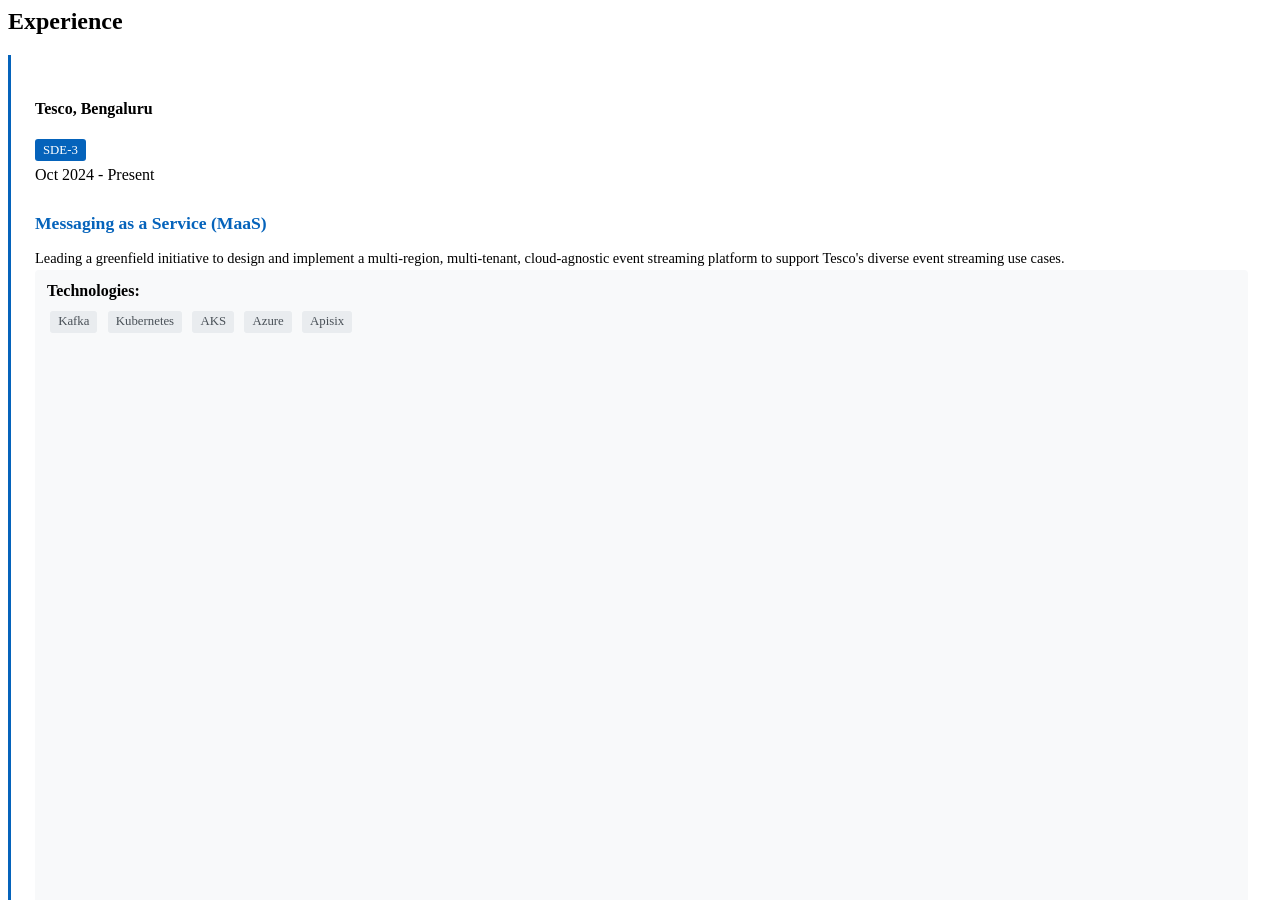
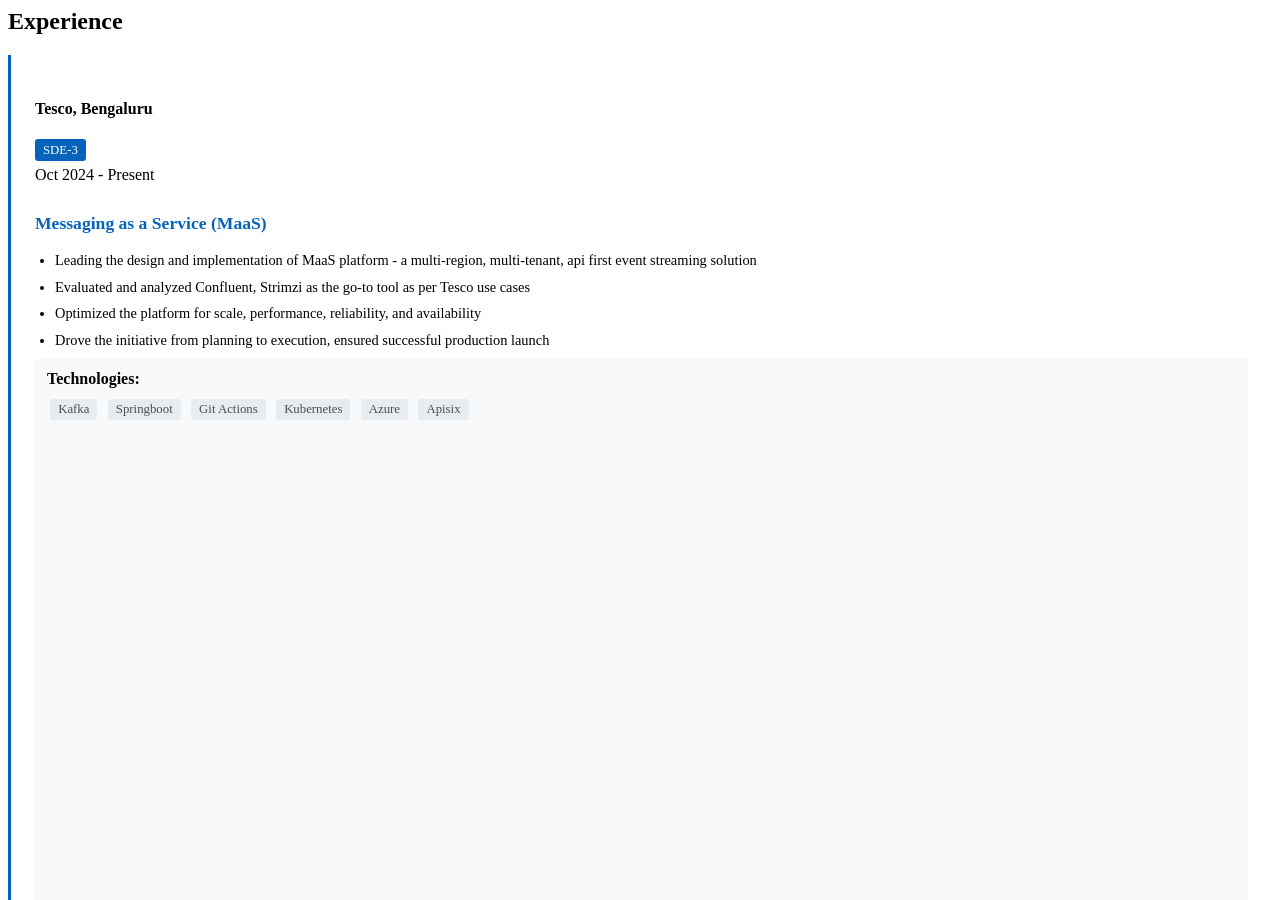
Before and after one commit to anandkshitiz/anandkshitiz.github.io, a Jekyll site: the page tabs/about/content/work-experience-section.html, which Jekyll copies as it is, in a window 1280 px wide and 900 px high. Built offline with Jekyll 4.4.1, drawn with Linux system fonts in a browser that asks for light colours; some of the changed text lies outside the part shown.

Commit message:
work ex changes

```diff
--- a/_layouts/resume.html
+++ b/_layouts/resume.html
@@ -78,7 +78,7 @@
             </div>
             <div class="col-lg-6 col-md-12">
               <h2 class="h1 mb-1" data-aos="fade-left" data-aos-delay="0">Kshitiz Anand</h2>
-              <p class="mb-1" data-aos="fade-left" data-aos-delay="100">Staff Software Engineer @Intuit | B.Tech NIT Rourkela</p>
+              <p class="mb-1" data-aos="fade-left" data-aos-delay="100">SDE-3 @Tesco | B.Tech NIT Rourkela</p>
               <div class="d-flex mt-2">
                 <div class="me-3"><i class="fas fa-envelope-open"></i> {{ site.social.email }}</div>
                 <div><i class="fas fa-phone-square-alt"></i> +91-9972306960</div>
--- a/tabs/about/content/about-section.html
+++ b/tabs/about/content/about-section.html
@@ -9,7 +9,7 @@
       platforms.
     </p>
     <p style="text-align: justify; line-height: 1.8;"></p>
-    Hands-on experience of engineering GenAI based solutions to enhance developer productivity and streamline incident
+    Hands-on experience of engineering GenAI based agentic solutions to enhance developer productivity and streamline incident
     response, including early experiments with LangChain, Lamma and observability data sources like Prometheus,
     Splunk etc.
     </p>
--- a/tabs/about/content/work-experience-section.html
+++ b/tabs/about/content/work-experience-section.html
@@ -18,9 +18,12 @@
                 <div class="row">
                     <div class="col-md-8">
                         <div class="mb-2">
-                            <p>Leading a greenfield initiative to design and implement a multi-region, multi-tenant,
-                                cloud-agnostic event streaming platform to support Tesco's diverse event streaming use
-                                cases.</p>
+                            <ul class="achievement-list">
+                                <li>Leading the design and implementation of MaaS platform - a multi-region, multi-tenant, api first event streaming solution</li>
+                                <li>Evaluated and analyzed Confluent, Strimzi as the go-to tool as per Tesco use cases</li>
+                                <li>Optimized the platform for scale, performance, reliability, and availability</li>
+                                <li>Drove the initiative from planning to execution, ensured successful production launch</li>
+                            </ul>
                         </div>
                     </div>
                     <div class="col-md-4">
@@ -28,10 +31,38 @@
                             <strong>Technologies:</strong><br>
                             <div class="tech-badges">
                                 <span class="tech-badge">Kafka</span>
+                                <span class="tech-badge">Springboot</span>
+                                <span class="tech-badge">Git Actions</span>
                                 <span class="tech-badge">Kubernetes</span>
-                                <span class="tech-badge">AKS</span>
                                 <span class="tech-badge">Azure</span>
                                 <span class="tech-badge">Apisix</span>
+                            </div>
+                        </div>
+                    </div>
+                </div>
+            </div>
+            <div class="experience-item mb-3">
+                <h5 class="project-title">GenAI based Incident Resolver</h5>
+                <div class="row">
+                    <div class="col-md-8">
+                        <div class="mb-2">
+                            <ul class="achievement-list">
+                                 <li>Architected solution to reduce MTTD and MTTR using GenAI-generated execution plans
+                                </li>
+                                <li>Created comprehensive design for Incident Analyzer, Troubleshooter and Action Item
+                                    Executor</li>
+                            </ul>
+                        </div>
+                    </div>
+                    <div class="col-md-4">
+                        <div class="tech-stack">
+                            <strong>Technologies:</strong><br>
+                            <div class="tech-badges">
+                                <span class="tech-badge">Python</span>
+                                <span class="tech-badge">Langchain</span>
+                                <span class="tech-badge">Vector DB</span>
+                                <span class="tech-badge">Llama 3.2</span>
+                                <span class="tech-badge">GPT-3.5</span>
                             </div>
                         </div>
                     </div>
@@ -81,35 +112,6 @@
                                 <span class="tech-badge">Postgres</span>
                                 <span class="tech-badge">Kubernetes</span>
                                 <span class="tech-badge">AWS</span>
-                            </div>
-                        </div>
-                    </div>
-                </div>
-            </div>
-
-            <!-- GenAI Powered Incident Resolver -->
-            <div class="experience-item mb-3">
-                <h5 class="project-title">GenAI Powered Incident Resolver</h5>
-                <div class="row">
-                    <div class="col-md-8">
-                        <div class="mb-2">
-                            <ul class="achievement-list">
-                                <li>Architected solution to reduce MTTD and MTTR using GenAI-generated execution plans
-                                </li>
-                                <li>Created comprehensive design for Incident Analyzer, Troubleshooter and Action Item
-                                    Executor</li>
-                                <li>Led 2-member team to implement MVP across 5 services at Intuit</li>
-                            </ul>
-                        </div>
-                    </div>
-                    <div class="col-md-4">
-                        <div class="tech-stack">
-                            <strong>Technologies:</strong><br>
-                            <div class="tech-badges">
-                                <span class="tech-badge">Python</span>
-                                <span class="tech-badge">Langchain</span>
-                                <span class="tech-badge">GPT-3.5</span>
-                                <span class="tech-badge">Vector DB</span>
                             </div>
                         </div>
                     </div>
@@ -184,6 +185,7 @@
                             <strong>Technologies:</strong><br>
                             <div class="tech-badges">
                                 <span class="tech-badge">Java</span>
+                                <span class="tech-badge">Springboot</span>
                                 <span class="tech-badge">Kafka</span>
                                 <span class="tech-badge">AWS</span>
                                 <span class="tech-badge">Microservices</span>
```
Also changed, not shown: other parts of tabs/about/content/work-experience-section.html (+1 -2 lines).
